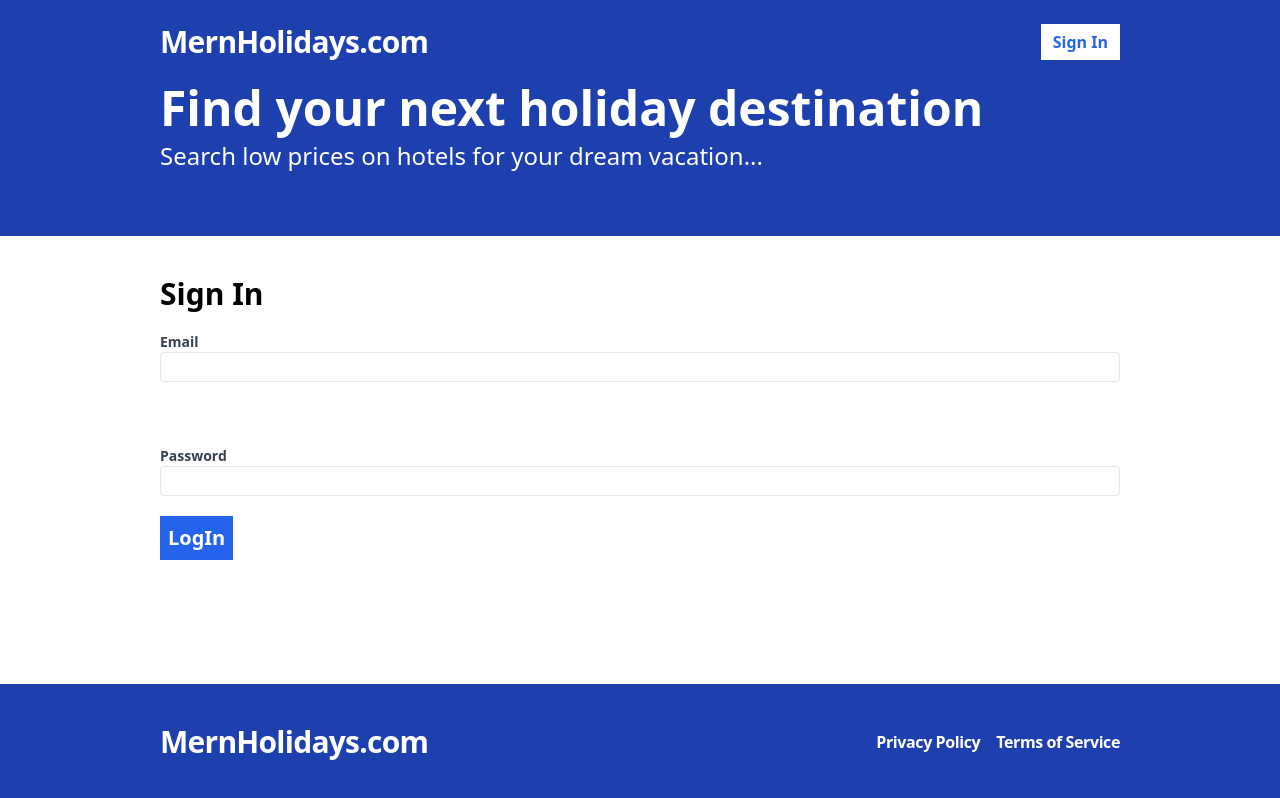
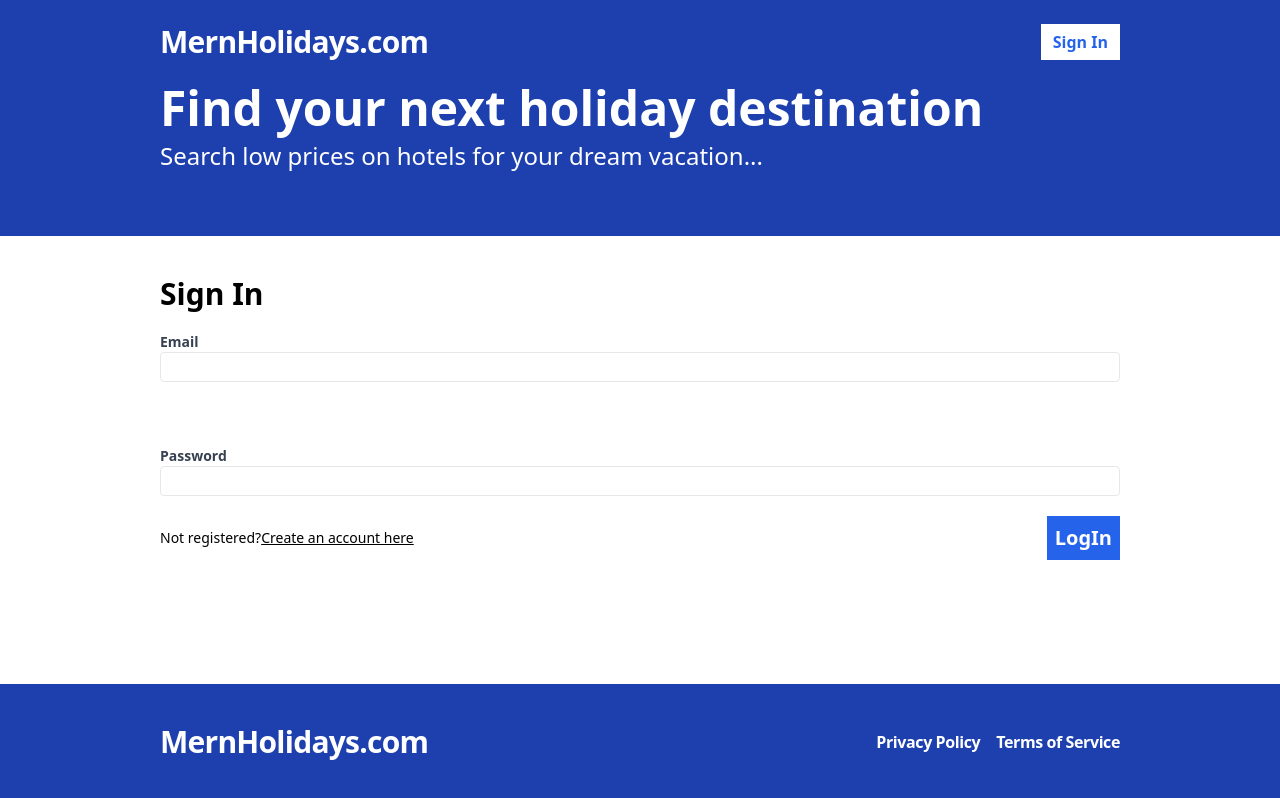
Before and after one commit to ColinChan520/Booking-System, a React (Vite) app in the folder frontend/: page /signIn in a window 1280 px wide. Built offline with nearby package versions, Linux system fonts and the light colour scheme; no server answers.

Commit message:
feat: Add link to registration page in Sign In form

```diff
--- a/frontend/src/pages/SignIn.tsx
+++ b/frontend/src/pages/SignIn.tsx
@@ -1,7 +1,7 @@
 import {useForm} from "react-hook-form";
 import { useMutation, useQueryClient } from "react-query";
 import { useAppContext } from "../contexts/AppContext";
-import { useNavigate } from "react-router-dom";
+import { Link, useNavigate } from "react-router-dom";
 import * as apiClient from "../api-client";
 
 export type SignInFormData = {
@@ -58,7 +58,10 @@ const SignIn = () => {
                         {errors.password && <span className="text-red-500">{errors.password.message}</span>}
                     </label>
 
-                    <span>
+                    <span className = "flex items-center justify-between">
+                        <span className = "text-sm">
+                            Not registered?<Link className="underline" to="/register">Create an account here</Link>
+                        </span>
                         <button
                         type="submit"
                         className="bg-blue-600 text-white p-2 font-bold hover:bg-blue-500 text-xl">LogIn</button>
```
Also changed, not shown: 2 other files (tests, documents, lock files or other folders).
